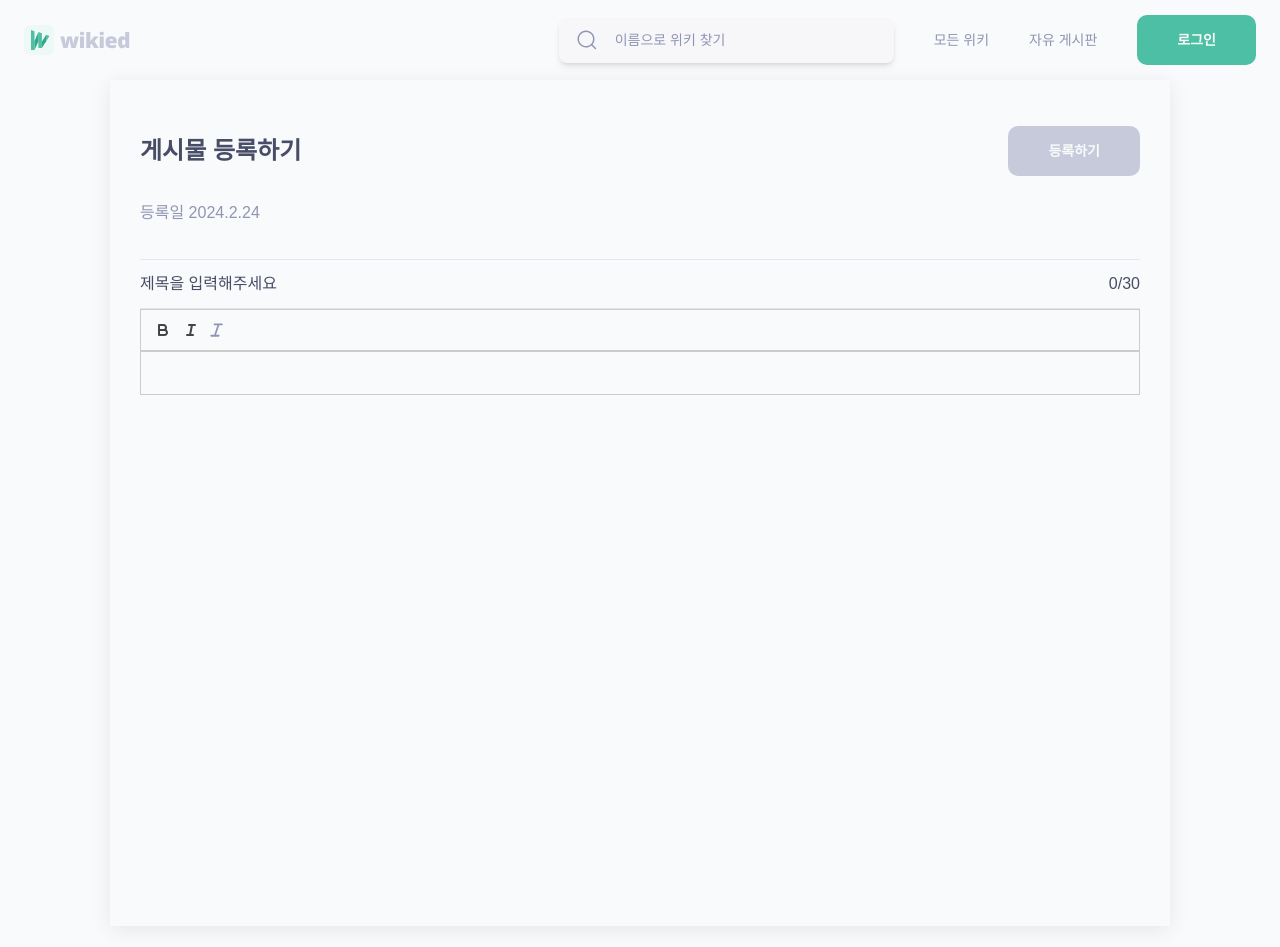
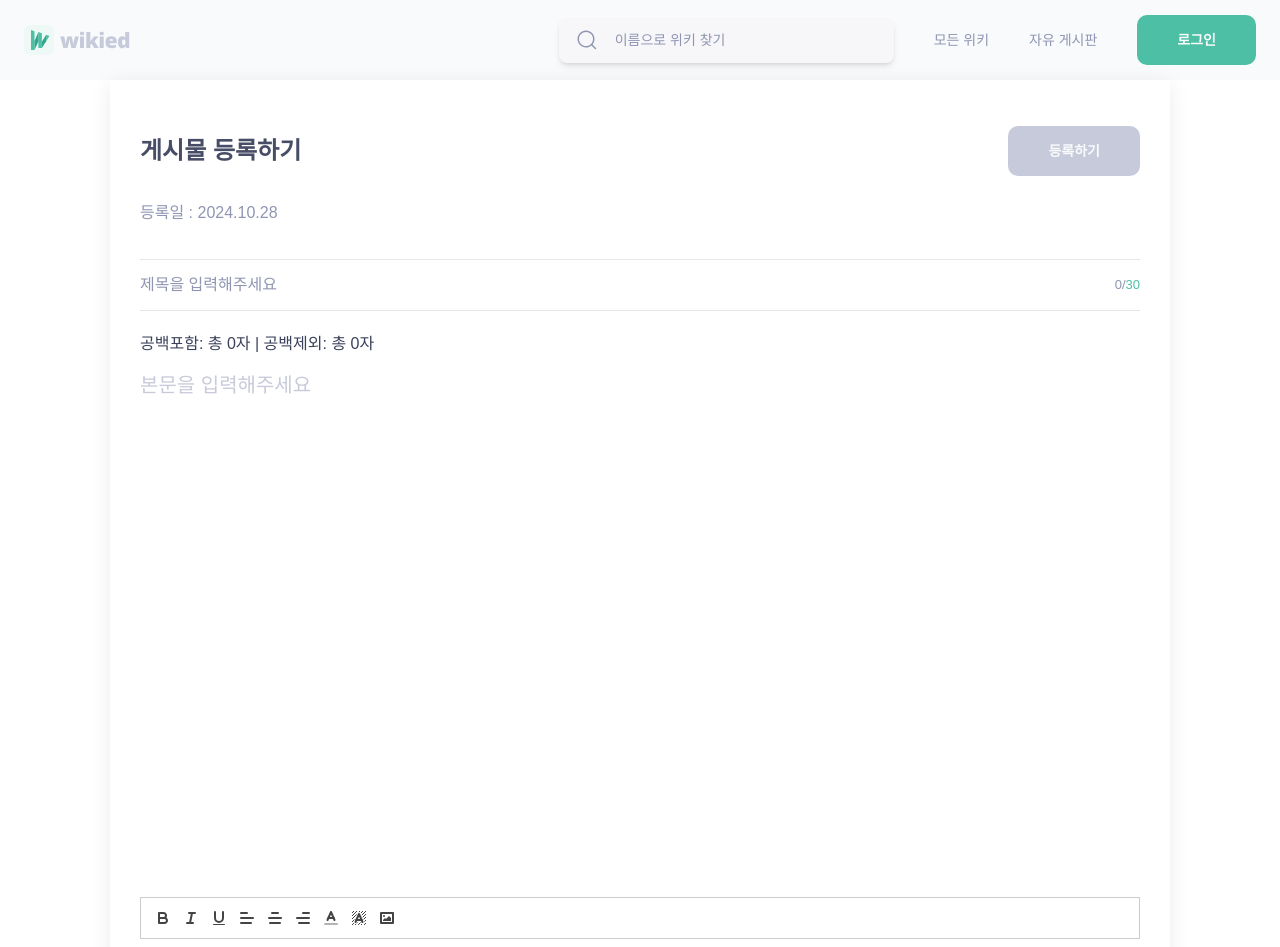
Before and after one commit to junjeeong/Wikied, a Next.js app: page /addboard in a window 1280 px wide. Shown: the top 947 px of the page. Built offline with nearby package versions, Linux system fonts and the light colour scheme; a web font is replaced by a local one.

Commit message:
Feat: editor 수정 중

```diff
--- a/src/components/CustomToolbar.tsx
+++ /dev/null
@@ -1,28 +0,0 @@
-import Bold from "../../public/icons/ic_bold.svg";
-import Italic from "../../public/icons/ic_italic.svg";
-import Underline from "../../public/icons/ic_underline.svg"
-
-const CustomToolbar = () => (
-  <div id="toolbar">
-    <button className="ql-bold" aria-label="Bold">
-      <Bold width={24} height={24} />
-    </button>
-    <button className="ql-italic" aria-label="Italic"></button>
-    <Italic width={24} height={24} />
-    {/* <button className="ql-underline" aria-label="Underline"></button>
-    <button className="ql-align" value="" aria-label="Align Left">
-      <img src="/icons/align-left.svg" alt="Align Left" />
-    </button>
-    <button className="ql-align" value="center" aria-label="Align Center">
-      <img src="/icons/align-center.svg" alt="Align Center" />
-    </button>
-    <button className="ql-align" value="right" aria-label="Align Right">
-      <img src="/icons/align-right.svg" alt="Align Right" />
-    </button>
-    <select className="ql-color"></select>
-    <select className="ql-background"></select>
-    <button className="ql-image" aria-label="Image"></button> */}
-  </div>
-);
-
-export default CustomToolbar;
--- a/src/components/Editor.tsx
+++ /dev/null
@@ -1,50 +0,0 @@
-// components/Editor.js
-import dynamic from "next/dynamic";
-import { useMemo } from "react";
-import "react-quill/dist/quill.snow.css";
-import CustomToolbar from "./CustomToolbar";
-
-// dynamic import로 'react-quill'을 클라이언트 사이드에서만 로드
-const ReactQuill = dynamic(() => import("react-quill"), { ssr: false });
-
-interface EditorProps {
-  value: string;
-  onChange: (value: string) => void;
-}
-
-const Editor: React.FC<EditorProps> = ({ value, onChange }) => {
-  const modules = useMemo(
-    () => ({
-      toolbar:{
-        container: "#toolbar",
-      }
-    }),
-    []
-  );
-
-  const formats = [
-    "bold",
-    "italic",
-    "underline",
-    "align",
-    "list",
-    "bullet",
-    "color",
-    "image",
-  ];
-
-  return (
-    <>
-    <CustomToolbar />
-    <ReactQuill
-      value={value}
-      onChange={onChange}
-      modules={modules}
-      formats={formats}
-      theme="snow"
-      />
-      </>
-  );
-};
-
-export default Editor;
--- /dev/null
+++ b/src/containers/CustomToolbar.tsx
@@ -0,0 +1,36 @@
+
+
+const CustomToolbar = () => (
+  <div id="toolbar">
+    <button type="button" className="ql-bold" aria-label="Bold"></button>
+    <button type="button" className="ql-italic" aria-label="Italic"></button>
+    <button
+      type="button"
+      className="ql-underline"
+      aria-label="Underline"
+    ></button>
+    <button
+      type="button"
+      className="ql-align"
+      value=""
+      aria-label="Align Left"
+    ></button>
+    <button
+      type="button"
+      className="ql-align"
+      value="center"
+      aria-label="Align Center"
+    ></button>
+    <button
+      type="button"
+      className="ql-align"
+      value="right"
+      aria-label="Align Right"
+    ></button>
+    <button type="button" className="ql-color"></button>
+    <button type="button" className="ql-background"></button>
+    <button type="button" className="ql-image" aria-label="Image"></button>
+  </div>
+);
+
+export default CustomToolbar;
--- /dev/null
+++ b/src/containers/Editor.tsx
@@ -0,0 +1,125 @@
+import dynamic from "next/dynamic";
+import { useMemo, useEffect } from "react";
+import "react-quill/dist/quill.snow.css";
+import CustomToolbar from "./CustomToolbar";
+import FilledButton from "../components/ui/Button/FilledButton";
+import { useState, useRef } from "react";
+import formatCurrentDate from "@/utils/formatCurrentDate";
+import { stripHTML, calculateCharCount } from "@/utils/calculatedCharCount";
+
+// dynamic import로 'react-quill'을 클라이언트 사이드에서만 로드
+const ReactQuill = dynamic(() => import("react-quill"), { ssr: false });
+
+interface EditorProps {
+  initialTitle?: string;
+  initialContent?: string;
+  onTitleChange: (title: string) => void;
+  onContentChange: (content: string) => void;
+}
+
+const Editor = ({
+  initialTitle = "",
+  initialContent = "",
+  onTitleChange,
+  onContentChange,
+}: EditorProps) => {
+  const modules = useMemo(
+    () => ({
+      toolbar: {
+        container: "#toolbar",
+      },
+    }),
+    []
+  );
+
+  const formats = [
+    "bold",
+    "italic",
+    "underline",
+    "align",
+    "list",
+    "bullet",
+    "color",
+    "image",
+  ];
+
+  const [title, setTitle] = useState(initialTitle);
+  const [content, setContent] = useState(initialContent);
+  const [charCountWithSpaces, setCharCountWithSpaces] = useState(0);
+  const [charCountWithoutSpaces, setCharCountWithoutSpaces] = useState(0);
+
+  const quillRef = useRef(null);
+
+  const isButtonDisabled =
+    title.trim() === "" || stripHTML(content).trim() === "";
+
+  const handleTitleChange = (e: React.ChangeEvent<HTMLInputElement>) => {
+    const newTitle = e.target.value;
+    if (newTitle.length <= 30) {
+      setTitle(newTitle);
+      onTitleChange(newTitle);
+    }
+    setTitle(newTitle);
+    onTitleChange(newTitle);
+  };
+
+  const handleContentChange = (value: string) => {
+    setContent(value);
+    const plainText = stripHTML(value);
+
+    const { withSpaces, withoutSpaces } = calculateCharCount(plainText);
+    setCharCountWithSpaces(withSpaces);
+    setCharCountWithoutSpaces(withoutSpaces);
+    onContentChange(value);
+  };
+
+  return (
+    <div className="w-full max-w-[1060px] min-h-[846px] px-[30px] pt-[46px] pb-[40px] shadow-[0_4px_20px_#00000014] relative">
+      <div className="flex flex-col gap-6">
+        <div className="flex justify-between items-center">
+          <h2 className="text-2xl font-semibold ">게시물 등록하기</h2>
+          <FilledButton disabled={isButtonDisabled}>등록하기</FilledButton>
+        </div>
+        <div>
+          <span className="text-lg text-gray-400">
+            등록일 : {formatCurrentDate()}
+          </span>
+        </div>
+      </div>
+
+      {/* {제목 입력란} */}
+      <div className="mt-[33px] border-y py-3">
+        <div className="flex justify-between items-center">
+          <input
+            type="text"
+            value={title}
+            onChange={handleTitleChange}
+            placeholder="제목을 입력해주세요"
+            className="w-full outline-none text-lg bg-transparent text-gray-500 placeholder-gray-400"
+          />
+          <span className="text-sm text-gray-400">
+            {title.length}/<span className="text-green-200">30</span>
+          </span>
+        </div>
+      </div>
+
+      <div className="mt-5">
+        <span className="text-lg text-gray-600 font-medium">
+          공백포함: 총 {charCountWithSpaces}자 | 공백제외: 총 {charCountWithoutSpaces}자
+        </span>
+      </div>
+
+      <ReactQuill
+        value={content}
+        onChange={handleContentChange}
+        modules={modules}
+        formats={formats}
+        theme="snow"
+        placeholder="본문을 입력해주세요"
+      />
+      <CustomToolbar />
+    </div>
+  );
+};
+
+export default Editor;
--- a/src/pages/addboard/index.tsx
+++ b/src/pages/addboard/index.tsx
@@ -1,40 +1,36 @@
-import FilledButton from "@/components/ui/Button/FilledButton";
 import OutlineButton from "@/components/ui/Button/OutlineButton";
 import { useRouter } from "next/router";
 import { useState } from "react";
-import Editor from "@/components/Editor";
+import Editor from "@/containers/Editor";
+import CustomToolbar from "@/containers/CustomToolbar";
 
 const AddBoard = () => {
-  const [content, setContent] = useState<string>("")
+  const [title, setTitle] = useState<string>("");
+  const [content, setContent] = useState<string>("");
 
-  const router = useRouter()
+  const handleTitleChange = (newTitle: string) => {
+    setTitle(newTitle);
+  };
+
+  const handleContentChange = (newContent: string) => {
+    setContent(newContent);
+  };
+
+  const router = useRouter();
   const handleClick = () => {
-    router.push('/boards')
-  }
-
-  const handleEditorChange = (value: string) => {
-    setContent(value);
+    router.push("/boards");
   };
 
   return (
     <>
-      <div className="flex flex-col items-center justify-center gap-[23px] min-h-screen Mobile:px-5 bg-gray-50">
-        <div className="w-full max-w-[1060px] min-h-[846px] px-[30px] pt-[46px] pb-[40px] shadow-[0_4px_20px_#00000014]">
-          <div className="flex flex-col gap-6">
-            <div className="flex justify-between items-center">
-              <h2 className="text-2xl font-semibold ">게시물 등록하기</h2>
-              <FilledButton disabled>등록하기</FilledButton>
-            </div>
-            <span className="text-lg text-gray-400">등록일 2024.2.24</span>
-          </div>
-          <div>
-            <div className="flex justify-between items-center mt-[33px] border-y border-gray-200">
-              <span className="my-3">제목을 입력해주세요</span>
-              <span>0/30</span>
-            </div>
-          </div>
-          <Editor value={content} onChange={handleEditorChange} />
-        </div>
+      <div className="flex flex-col items-center justify-center gap-[23px] min-h-screen Mobile:px-5 bg-background">
+        <Editor
+          initialTitle={title}
+          initialContent={content}
+          onTitleChange={handleTitleChange}
+          onContentChange={handleContentChange}
+        />
+        <CustomToolbar/>
         <OutlineButton onClick={handleClick}>목록으로</OutlineButton>
       </div>
     </>
--- a/src/styles/global.css
+++ b/src/styles/global.css
@@ -7,20 +7,21 @@
 
 @font-face {
   font-family: "Pretendard";
-  src: url("https://fastly.jsdelivr.net/gh/Project-Noonnu/noonfonts_2107@1.1/Pretendard-Regular.woff") format("woff");
+  src: url("https://fastly.jsdelivr.net/gh/Project-Noonnu/noonfonts_2107@1.1/Pretendard-Regular.woff")
+    format("woff");
   font-weight: 400;
   font-style: normal;
 }
 
 @font-face {
   font-family: "NEXON";
-  src: url("https://fastly.jsdelivr.net/gh/projectnoonnu/noonfonts_20-04@2.1/NEXON Lv1 Gothic OTF.woff") format("woff");
+  src: url("https://fastly.jsdelivr.net/gh/projectnoonnu/noonfonts_20-04@2.1/NEXON Lv1 Gothic OTF.woff")
+    format("woff");
   font-weight: normal;
   font-style: normal;
 }
 
 @layer base {
-
   html,
   body {
     @apply max-w-full overflow-x-hidden;
@@ -58,3 +59,22 @@
     @apply text-gray-500 text-[16px] leading-[18.4px] Mobile:mt-[10px] Tablet:text-[32px] Tablet:leading-[36.8px] mt-[20px] PC:text-[50px] PC:leading-[57.5px];
   }
 }
+
+.ql-container.ql-snow {
+  min-height: 540px;
+  border: 0 !important;
+}
+
+.ql-editor {
+  padding-left: 0 !important;
+}
+
+.ql-editor.ql-blank::before {
+  color: #c8cada !important;
+  font-style: normal !important;
+  left: 0 !important;
+  font-size: 20px;
+  font-weight: 400;
+  line-height: 32px;
+
+}
--- /dev/null
+++ b/src/utils/calculatedCharCount.ts
@@ -0,0 +1,17 @@
+export const calculateCharCount = (text: string) => {
+  // 공백 포함 글자 수
+  const charCountWithSpaces = Array.from(text).length;
+
+  // 공백 제외 글자 수
+  const charCountWithoutSpaces = Array.from(text.replace(/\s+/g, "")).length;
+
+  return {
+    withSpaces: charCountWithSpaces,
+    withoutSpaces: charCountWithoutSpaces,
+  };
+};
+
+export const stripHTML = (html: string): string => {
+  const doc = new DOMParser().parseFromString(html, "text/html");
+  return doc.body.textContent || "";
+};
--- /dev/null
+++ b/src/utils/formatCurrentDate.ts
@@ -0,0 +1,10 @@
+const formatCurrentDate = () => {
+  const now = new Date();
+  const year = now.getFullYear();
+  const month = String(now.getMonth() + 1).padStart(2, "0");
+  const day = String(now.getDate()).padStart(2, "0");
+  return `${year}.${month}.${day}`;
+};
+
+
+export default formatCurrentDate;
```
